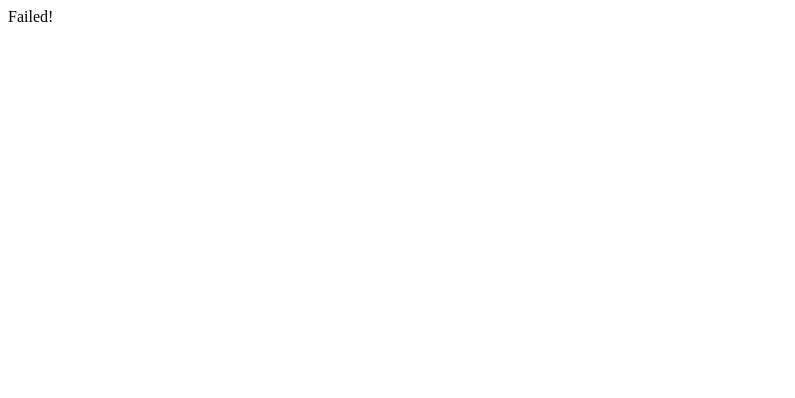
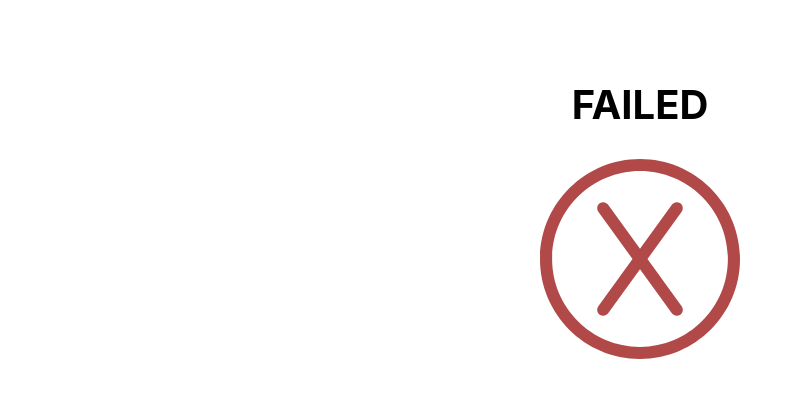
Before and after one commit to Grrom/grrom.github.io, a plain HTML site: page files/failed.html in a window 1280 px wide. Shown: the whole page, without its empty margins (0-795 px from the left). Drawn offline with Linux system fonts and the light colour scheme.

Commit message:
Add files via upload

```diff
--- a/files/failed.html
+++ b/files/failed.html
@@ -1 +1,88 @@
-Failed!
+<!DOCTYPE html>
+<html lang="en">
+  <head>
+    <meta charset="UTF-8" />
+    <meta http-equiv="X-UA-Compatible" content="IE=edge" />
+    <meta name="viewport" content="width=device-width, initial-scale=1.0" />
+    <title>Payment Failed</title>
+  </head>
+
+  <style>
+    * {
+      font-family: -apple-system, BlinkMacSystemFont, "Segoe UI", "Roboto",
+        "Oxygen", "Ubuntu", "Cantarell", "Fira Sans", "Droid Sans",
+        "Helvetica Neue", sans-serif;
+    }
+
+    .body {
+      text-align: center;
+    }
+
+    .success-text {
+      margin-top: 80px;
+      text-align: center;
+      font-size: 40px;
+      font-weight: bolder;
+      margin-bottom: 30px;
+    }
+
+    .svg-container {
+      display: flex;
+      justify-content: center;
+      text-align: center;
+    }
+    .svg {
+      display: block;
+      height: 200px;
+      filter: invert(31%) sepia(7%) saturate(7178%) hue-rotate(317deg)
+        brightness(107%) contrast(82%);
+    }
+  </style>
+  <body>
+    <div class="success-text">FAILED</div>
+    <div class="svg-container">
+      <svg
+        class="svg"
+        version="1.1"
+        id="Capa_1"
+        xmlns="http://www.w3.org/2000/svg"
+        xmlns:xlink="http://www.w3.org/1999/xlink"
+        x="0px"
+        y="0px"
+        viewBox="0 0 247.574 247.574"
+        style="enable-background: new 0 0 247.574 247.574"
+        xml:space="preserve"
+      >
+        <g>
+          <path
+            d="M123.787,0.001C55.53,0.001,0,55.531,0,123.787s55.53,123.786,123.787,123.786s123.787-55.53,123.787-123.786
+		S192.044,0.001,123.787,0.001z M123.787,232.573C63.802,232.573,15,183.772,15,123.787S63.802,15.001,123.787,15.001
+		s108.787,48.801,108.787,108.786S183.773,232.573,123.787,232.573z"
+          />
+          <path
+            d="M133.047,123.786l42.316-58.429c2.43-3.355,1.68-8.044-1.675-10.474c-3.356-2.429-8.043-1.68-10.474,1.675L123.787,111
+		l-39.43-54.441c-2.43-3.356-7.12-4.105-10.474-1.675c-3.354,2.43-4.104,7.119-1.675,10.474l42.317,58.429l-42.317,58.43
+		c-2.43,3.355-1.68,8.044,1.675,10.474c1.33,0.963,2.868,1.426,4.394,1.426c2.322,0,4.613-1.076,6.08-3.101l39.43-54.442
+		l39.43,54.442c1.467,2.025,3.757,3.101,6.08,3.101c1.525,0,3.064-0.463,4.393-1.426c3.355-2.43,4.105-7.119,1.675-10.474
+		L133.047,123.786z"
+          />
+        </g>
+        <g></g>
+        <g></g>
+        <g></g>
+        <g></g>
+        <g></g>
+        <g></g>
+        <g></g>
+        <g></g>
+        <g></g>
+        <g></g>
+        <g></g>
+        <g></g>
+        <g></g>
+        <g></g>
+        <g></g>
+      </svg>
+    </div>
+  </body>
+</html>
```
Also changed, not shown: files/success.html (+86 -1 lines).
